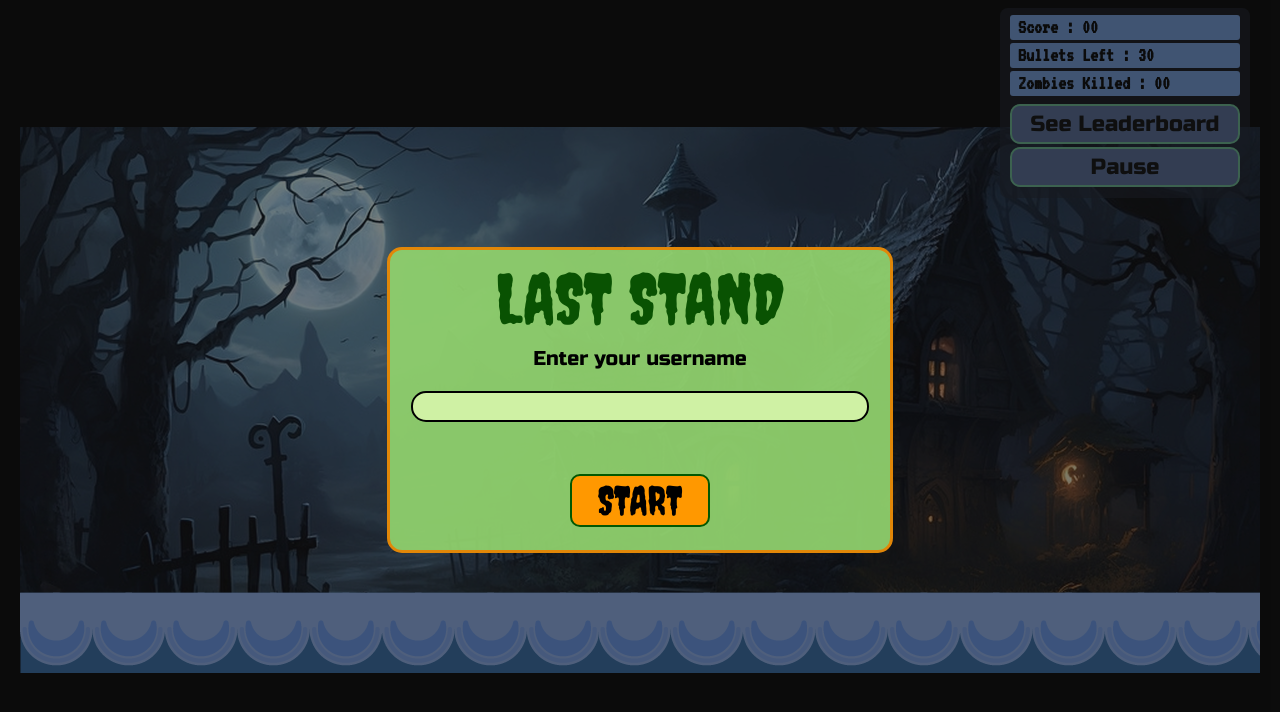
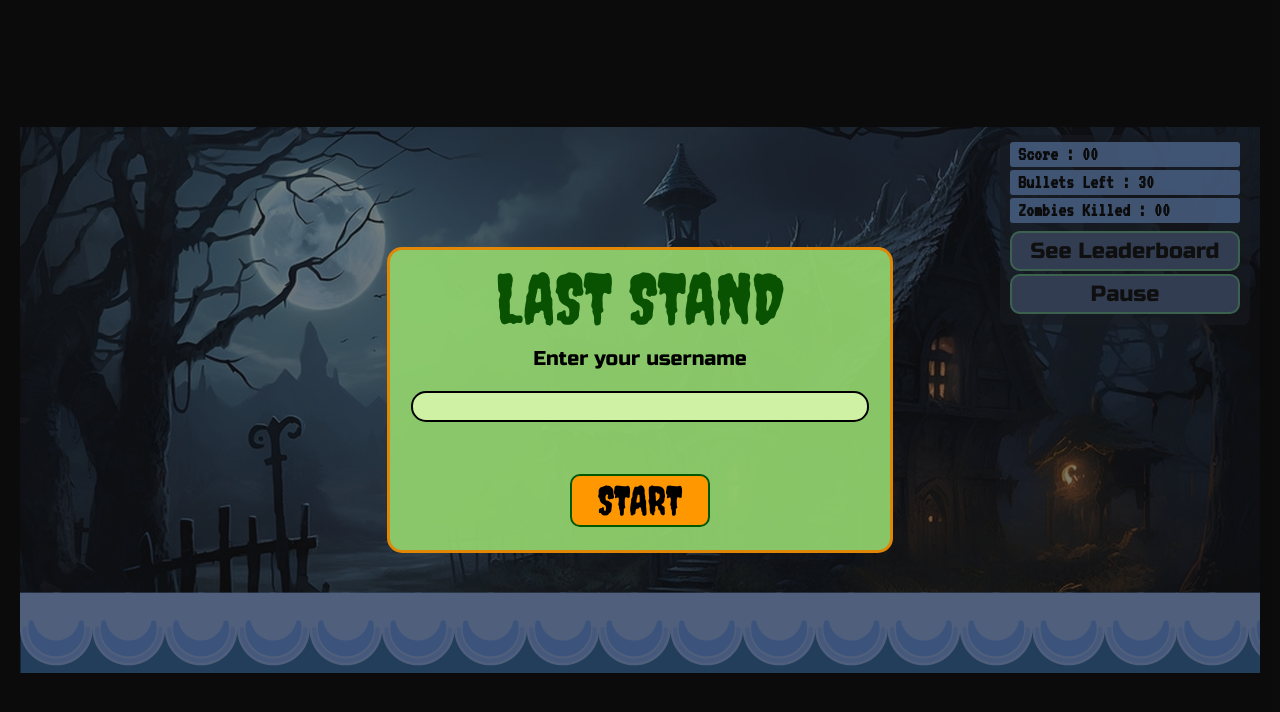
Before and after one commit to rohitk285/test, a plain HTML site: page HackerMode2/hackermode2.html in a window 1280 px wide. Drawn offline with Linux system fonts and the light colour scheme; a web font is replaced by a local one.

Commit message:
Add files via upload

```diff
--- a/HackerMode2/hackermode2.css
+++ b/HackerMode2/hackermode2.css
@@ -16,8 +16,6 @@ canvas{
 }
 .scoreBox {
     position: absolute;
-    top: 8px;
-    left: 1000px;
     background-color: #1a213098;
     padding: 10px;
     border-radius: 8px;
@@ -251,8 +249,6 @@ canvas{
 }
 .weapons{
     position: absolute;
-    top: 473px;
-    left: 355px;
     background-color: transparent;
     padding: 10px;
     height: 50px;
@@ -397,8 +393,6 @@ section{
 }
 .powerUpInfo{
     position: absolute;
-    left: 390px;
-    top: 10px;
     height: 30px;
     width: 500px;
     background-color: #83b5ffe6;
@@ -416,8 +410,6 @@ section{
 }
 .popUp{
     position: absolute;
-    left:390px;
-    top:10px;
     height:76px;
     width:500px;
     background-color: transparent;
--- a/HackerMode2/hackermode2.js
+++ b/HackerMode2/hackermode2.js
@@ -5,11 +5,13 @@ const resumeButton=document.querySelector('.resume');
 const restartButton=document.querySelector('.restart');
 const leaderboard=document.querySelector('.leaderboard');
 const leaderboardButtons=document.querySelectorAll('.leaderboardButton');
+const scoreBox=document.querySelector('.scoreBox');
 const closeButton = document.querySelector('.close');
 const scoreText = document.querySelector('.score p');
 const bulletsLeftText = document.querySelector('.bulletsLeft p');
 const zombiesKilledText = document.querySelector('.zombiesKilled p');
 const infoText = document.querySelector('.powerUpInfo');
+const popUp = document.querySelector('.popUp');
 const popUpText2 = document.querySelector('.popUp2 p');
 const restriction=document.querySelector('.restriction');
 const username=document.querySelector('.username');
@@ -58,6 +60,7 @@ let mousePos = { x: 0, y: 0 };
 const bulletNetVelocity = 10;
 const gravityBullet = 0.17;
 const gravity = 0.5;
+const rect = canvas.getBoundingClientRect();
 let isMouseDown = false;
 let bulletLoaded = true;
 let weapon = 'pistol';
@@ -1070,7 +1073,6 @@ function handleKeyUp(event) {
 }
 
 function handleMouseMove(event) {
-    const rect = canvas.getBoundingClientRect();
     mousePos.x = event.clientX - rect.left;
     mousePos.y = event.clientY - rect.top;
 }
@@ -1566,6 +1568,20 @@ function loadBullet(interval){
     },interval);
 }
 
+function placeElements(){
+    scoreBox.style.left = `${rect.left + 980}px`;
+    scoreBox.style.top = `${rect.top + 8}px`;
+
+    weaponBox.style.left = `${rect.left + 355}px`;
+    weaponBox.style.top = `${rect.top + 472}px`;
+
+    infoText.style.left = `${rect.left + 390}px`;
+    infoText.style.top = `${rect.top + 10}px`;
+
+    popUp.style.left = `${rect.left + 390}px`;
+    popUp.style.top = `${rect.top + 10}px`;
+}
+
 function starSound(){
     const audio = new Audio();
     audio.src = '../sounds/star.mp3';
@@ -1606,6 +1622,7 @@ drawZombies(zombieNumber,zombies,Zombies); //draws zombies at the start of the g
 drawZombies(climberZombiesNumber,climberZombies,ClimberZombies);
 drawZombies(passThroughZombiesNumber,passThroughZombies,PassThroughZombies);
 animate();
+placeElements();
 setInterval(zombieBlockDestroy,3000);
 setInterval(zombieSurvivorAttack,2500);
 switchWeapon();
--- a/HackerModePP2/hackermodepp2.css
+++ b/HackerModePP2/hackermodepp2.css
@@ -16,8 +16,6 @@ canvas{
 }
 .scoreBox {
     position: absolute;
-    top: 8px;
-    left: 1000px;
     background-color: #1a213098;
     padding: 10px;
     border-radius: 8px;
@@ -251,8 +249,6 @@ canvas{
 }
 .weapons{
     position: absolute;
-    top: 473px;
-    left: 355px;
     background-color: transparent;
     padding: 10px;
     height: 50px;
@@ -397,8 +393,6 @@ section{
 }
 .powerUpInfo{
     position: absolute;
-    left: 390px;
-    top: 10px;
     height: 30px;
     width: 500px;
     background-color: #83b5ffe6;
@@ -416,8 +410,6 @@ section{
 }
 .popUp{
     position: absolute;
-    left:390px;
-    top:10px;
     height:76px;
     width:500px;
     background-color: transparent;
--- a/NormalMode2/normalmode2.css
+++ b/NormalMode2/normalmode2.css
@@ -16,8 +16,6 @@ canvas{
 }
 .scoreBox {
     position: absolute;
-    top: 8px;
-    left: 1000px;
     background-color: #1a213098;
     padding: 10px;
     border-radius: 8px;
```
Also changed, not shown: HackerModePP2/hackermodepp2.js (+20 -3 lines), NormalMode2/normalmode2.js (+8 -0 lines).
